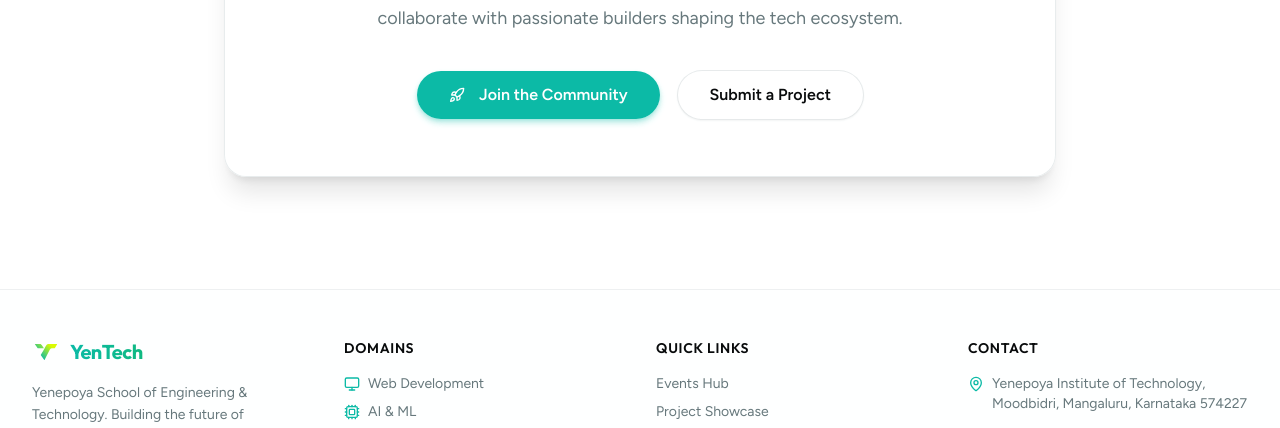
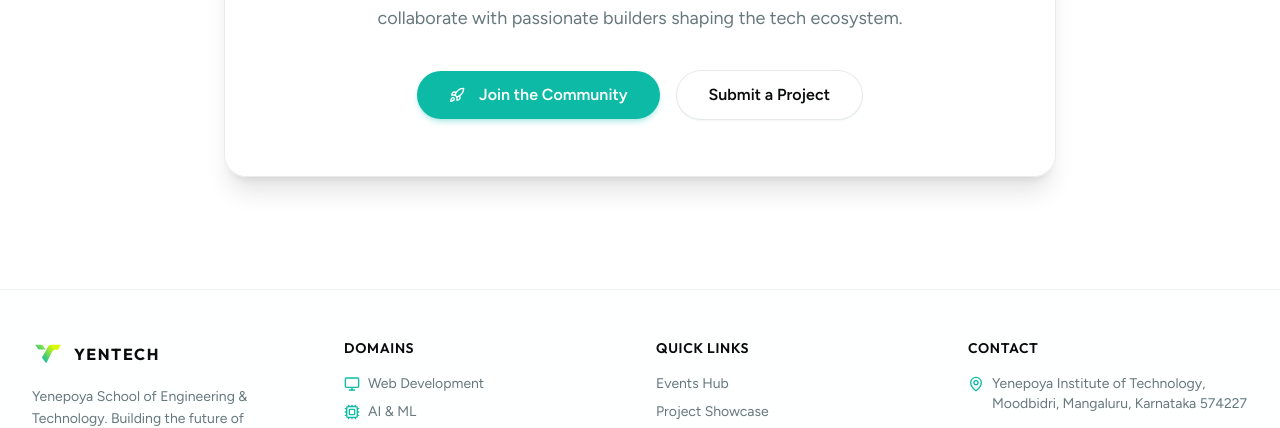
Before and after one commit to Jagadish-s-naik/YenTech-website, a Next.js app: page / in a window 1280 px wide. Shown: the part 3509-3937 px from the top of the page. Built offline with nearby package versions, Linux system fonts and the light colour scheme.

Commit message:
styling tweaks

```diff
--- a/components/layout/Footer.tsx
+++ b/components/layout/Footer.tsx
@@ -20,10 +20,10 @@ export function Footer() {
               <img
                 src="/yentech.svg"
                 alt="YenTech Logo"
-                className="h-7 w-7 transition-transform group-hover:scale-105"
+                className="h-8 w-8 transition-transform duration-300 group-hover:scale-105"
               />
-              <span className="font-heading bg-gradient-to-r from-[#0CBAA6] to-[#10B981] bg-clip-text text-xl font-bold tracking-tight text-transparent">
-                YenTech
+              <span className="font-heading text-foreground text-base font-bold tracking-widest uppercase transition-colors group-hover:text-[#0CBAA6]">
+                YENTECH
               </span>
             </Link>
             <p className="text-sm leading-relaxed">
--- a/components/shared/CtaSection.tsx
+++ b/components/shared/CtaSection.tsx
@@ -62,7 +62,7 @@ export function CtaSection() {
             <Link href="/member">
               <Button
                 size="lg"
-                className="rounded-full bg-[#0CBAA6] px-8 py-6 text-base font-semibold text-white shadow-md shadow-[#0CBAA6]/25 transition-all duration-300 hover:bg-[#0a9e8d] hover:shadow-lg hover:shadow-[#0CBAA6]/35"
+                className="rounded-full border-none bg-[#0CBAA6] px-8 py-6 text-base font-semibold text-white shadow-md shadow-[#0CBAA6]/25 transition-all duration-300 hover:bg-[#0a9e8d] hover:shadow-lg hover:shadow-[#0CBAA6]/35"
               >
                 <Rocket className="mr-2 h-5 w-5" />
                 Join the Community
```
